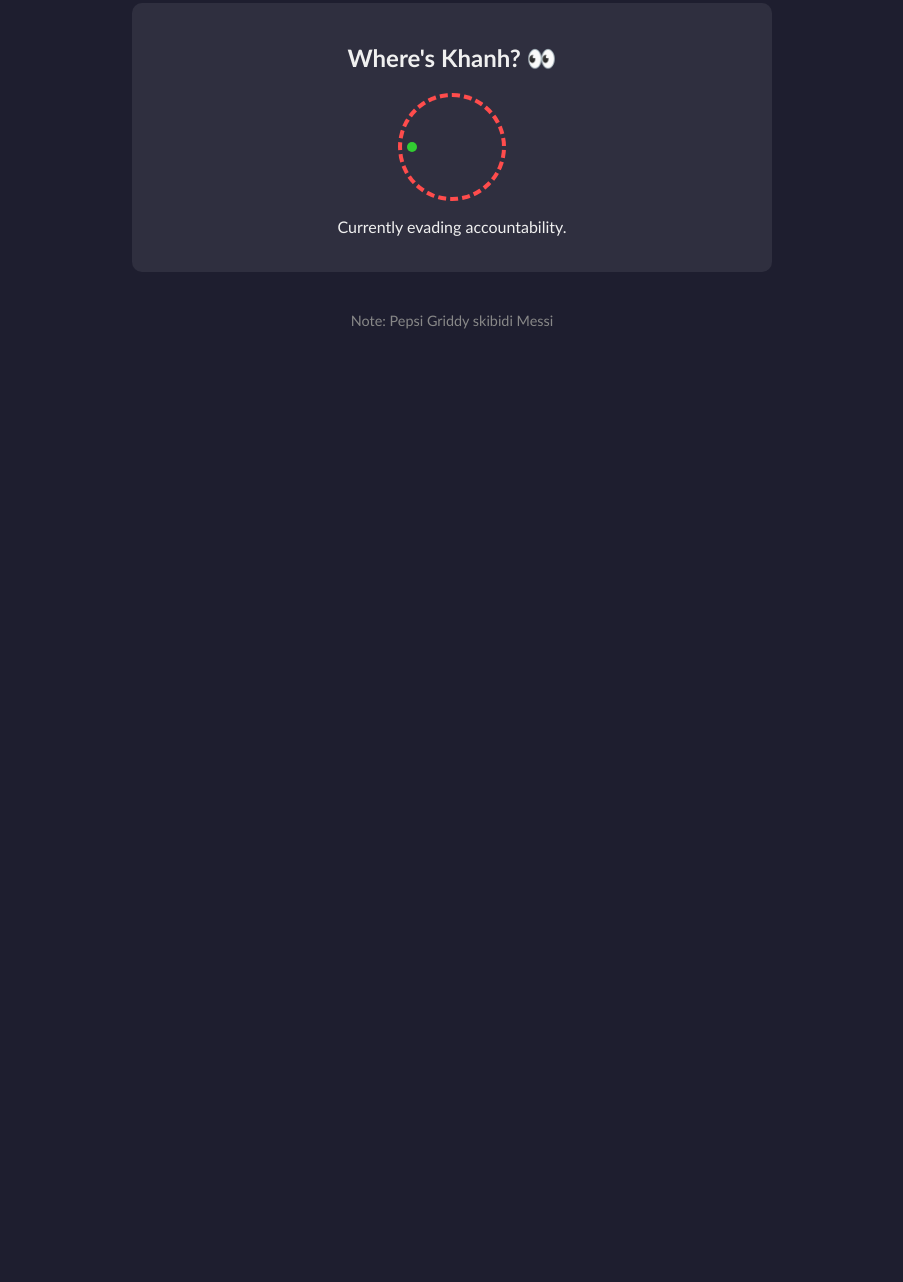
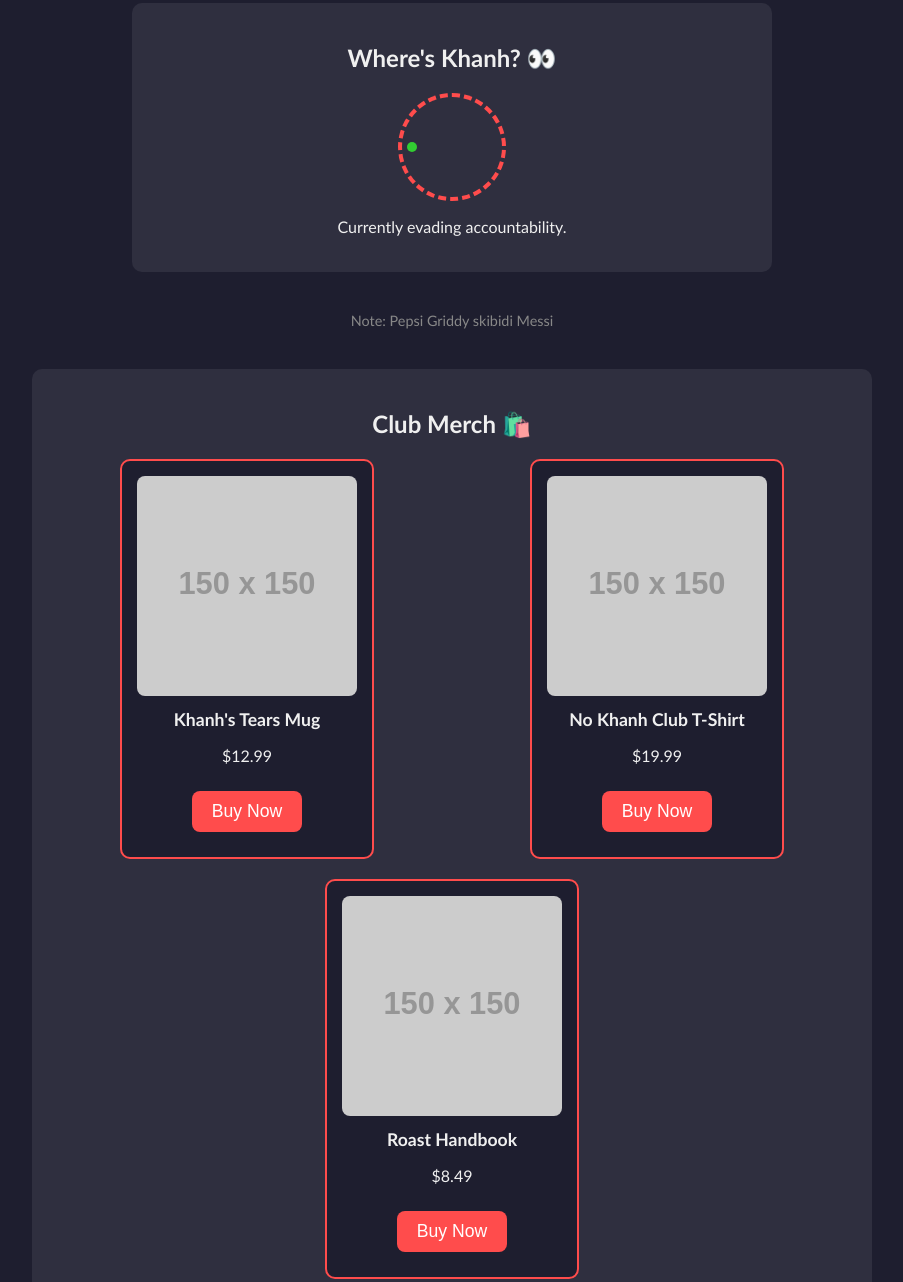
Before and after one commit to calvisnerd/khanhhate-club, a plain HTML site: page index.html in a window 1280 px wide. Shown: the part 797-2079 px from the top of the page, without its empty margins (188-1091 px from the left). Before the commit the page ends 1188 px from the top, so only its background shows below. Drawn offline with Linux system fonts and the light colour scheme; placeholder pictures from the web are drawn by us.

Commit message:
Update index.html

```diff
--- a/index.html
+++ b/index.html
@@ -99,6 +99,40 @@
       font-size: 0.9em;
       color: #888;
     }
+    .shop-section {
+  margin: 40px auto;
+  max-width: 800px;
+  background-color: #2f2f3f;
+  padding: 20px;
+  border-radius: 10px;
+}
+
+.shop-grid {
+  display: flex;
+  justify-content: space-around;
+  flex-wrap: wrap;
+  gap: 20px;
+  margin-top: 20px;
+}
+
+.item {
+  background-color: #1e1e2f;
+  border: 2px solid #ff4c4c;
+  border-radius: 10px;
+  padding: 15px;
+  width: 220px;
+}
+
+.item img {
+  width: 100%;
+  border-radius: 8px;
+}
+
+.item h4 {
+  margin: 10px 0 5px;
+  font-size: 1.1em;
+}
+
   </style>
 </head>
 <body>
@@ -164,5 +198,29 @@
       form.style.display = form.style.display === "none" ? "block" : "none";
     }
   </script>
+  <div class="shop-section">
+  <h2>Club Merch 🛍️</h2>
+  <div class="shop-grid">
+    <div class="item">
+      <img src="https://via.placeholder.com/150?text=Khanh+Tears+Mug" alt="Khanh Tears Mug">
+      <h4>Khanh's Tears Mug</h4>
+      <p>$12.99</p>
+      <button class="button" onclick="alert('Added to cart... not really.')">Buy Now</button>
+    </div>
+    <div class="item">
+      <img src="https://via.placeholder.com/150?text=No+Khanh+T-Shirt" alt="No Khanh T-Shirt">
+      <h4>No Khanh Club T-Shirt</h4>
+      <p>$19.99</p>
+      <button class="button" onclick="alert('Added to cart... not really.')">Buy Now</button>
+    </div>
+    <div class="item">
+      <img src="https://via.placeholder.com/150?text=Roast+Handbook" alt="Roast Handbook">
+      <h4>Roast Handbook</h4>
+      <p>$8.49</p>
+      <button class="button" onclick="alert('Out of stock — Khanh burned them all.')">Buy Now</button>
+    </div>
+  </div>
+</div>
+
 </body>
 </html>
```
